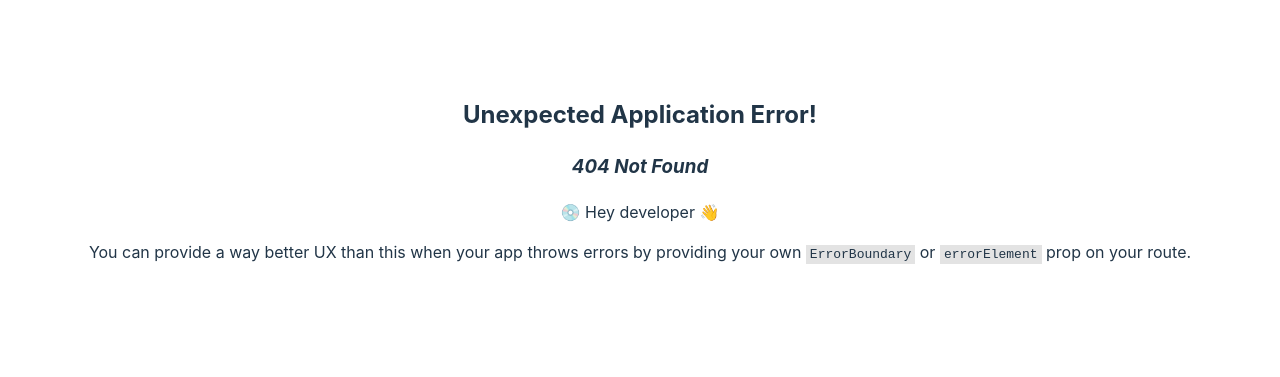
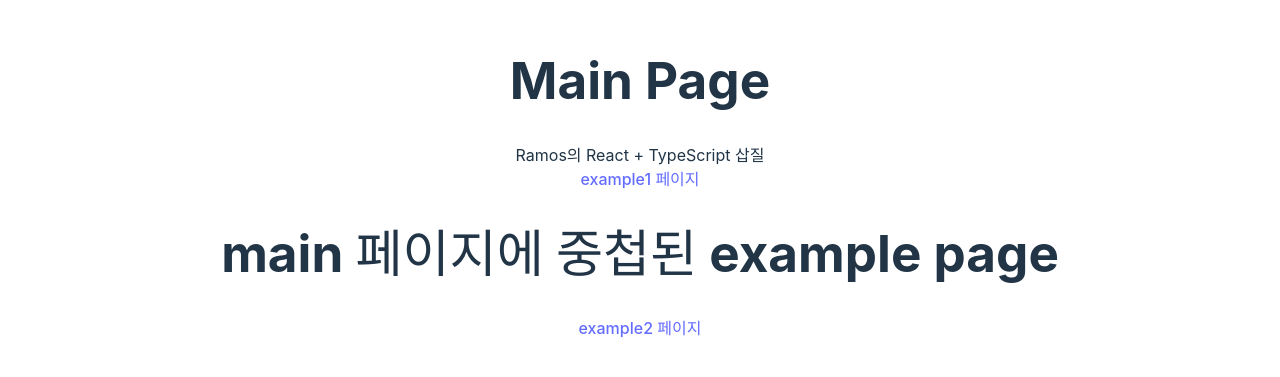
Before and after one commit to alanhakhyeonsong/what-is-hooront, a React (Vite) app: page /example1 in a window 1280 px wide. Before the commit this address had no page. Shown: the part 221-598 px from the top of the page. Built offline with nearby package versions, Linux system fonts and the light colour scheme.

Commit message:
Feat: react router 중첩 page 구조 example

```diff
--- a/src/App.tsx
+++ b/src/App.tsx
@@ -1,4 +1,6 @@
 import './App.css'
+
+import { Link,Outlet } from 'react-router-dom';
 
 function App() {
 
@@ -6,6 +8,13 @@ function App() {
     <>
       <h1>Main Page</h1>
       <div>Ramos의 React + TypeScript 삽질</div>
+      <div>
+        <Link to='/example1'>example1 페이지</Link>
+      </div>
+      <Outlet />
+      <div>
+        <Link to='/example2'>example2 페이지</Link>
+      </div>
     </>
   )
 }
--- /dev/null
+++ b/src/pages/Example1.tsx
@@ -0,0 +1,10 @@
+import Example1 from './example1/Example1';
+
+const Example1Page = () => {
+
+  return (
+    <Example1 />
+  );
+}
+
+export default Example1Page;
--- /dev/null
+++ b/src/pages/Example2.tsx
@@ -0,0 +1,9 @@
+import Example2 from './example2/Example2';
+
+const Example2Page = () => {
+  return (
+    <Example2 />
+  );
+};
+
+export default Example2Page;
--- /dev/null
+++ b/src/pages/example1/Example1.tsx
@@ -0,0 +1,9 @@
+const Example1 = () => {
+  return (
+    <>
+      <h1>main 페이지에 중첩된 example page</h1>
+    </>
+  );
+};
+
+export default Example1;
--- /dev/null
+++ b/src/pages/example2/Example2.tsx
@@ -0,0 +1,9 @@
+const Example2 = () => {
+  return (
+    <>
+      <h1>Example2 page</h1>
+    </>
+  );
+};
+
+export default Example2;
--- a/src/router/routes/index.tsx
+++ b/src/router/routes/index.tsx
@@ -1,13 +1,27 @@
+import { lazy, Suspense } from 'react';
 import { RouteObject } from 'react-router-dom';
 
 import App from '@/App';
+
+const Example1 = lazy(() => import('@/pages/example1/Example1'));
+const Example2 = lazy(() => import('@/pages/example2/Example2'));
+
+const loading = <div>loading...</div>
 
 export const allRoutes: RouteObject[] = [
   {
     path: '/',
     element: <App />,
+    /* 중첩 구조 */
     children: [
-
+      {
+        path: '/example1',
+        element: <Suspense fallback={loading}><Example1 /></Suspense>
+      }
     ]
+  },
+  {
+    path: '/example2',
+    element: <Suspense fallback={loading}><Example2 /></Suspense>
   }
 ]
```
